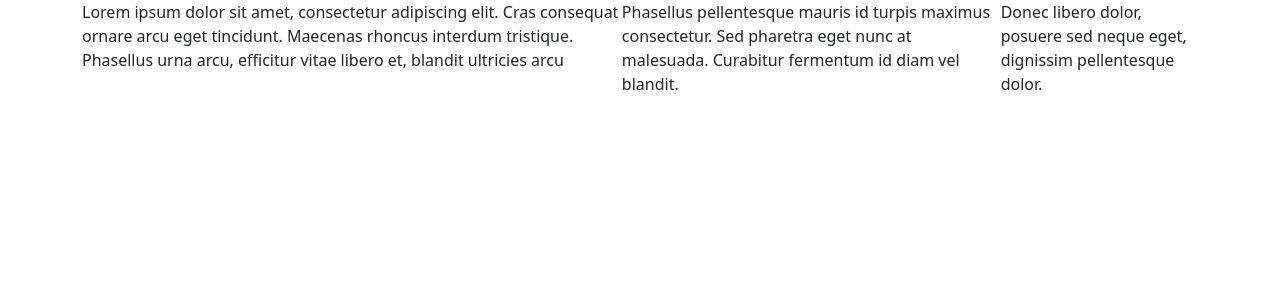
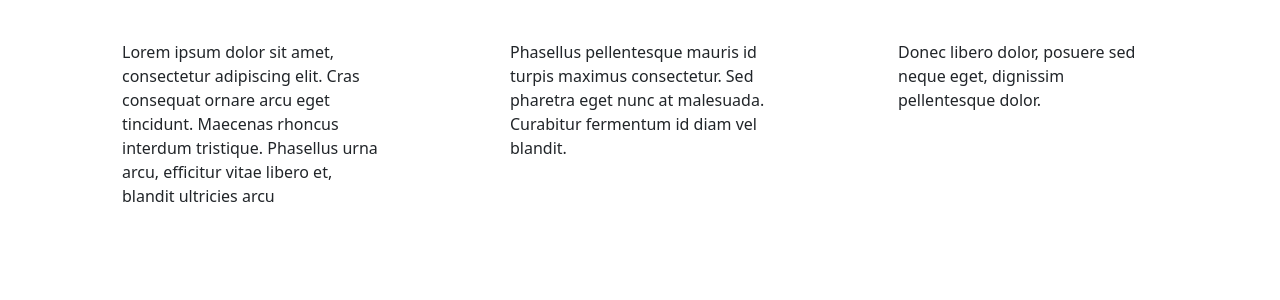
Before and after one commit to JakubKosakowski/Flask_Project, a Flask app: page / in a window 1280 px wide. Shown: the part 56-356 px from the top of the page. Run offline with Flask 2, Linux system fonts and the light colour scheme.

Commit message:
Fix container elements in home.html

```diff
--- a/static/css/base.css
+++ b/static/css/base.css
@@ -8,6 +8,12 @@ body{
     justify-content: space-between;
 }
 
+.element{
+    width: 300px;
+    padding: 20px;
+    margin: 20px;
+}
+
 .content{
     color: red;
     font-size: 20px;
```
